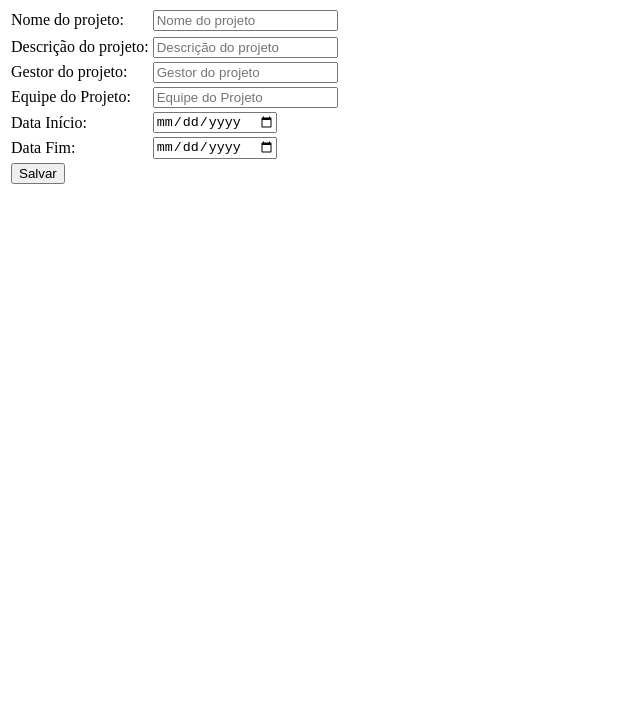
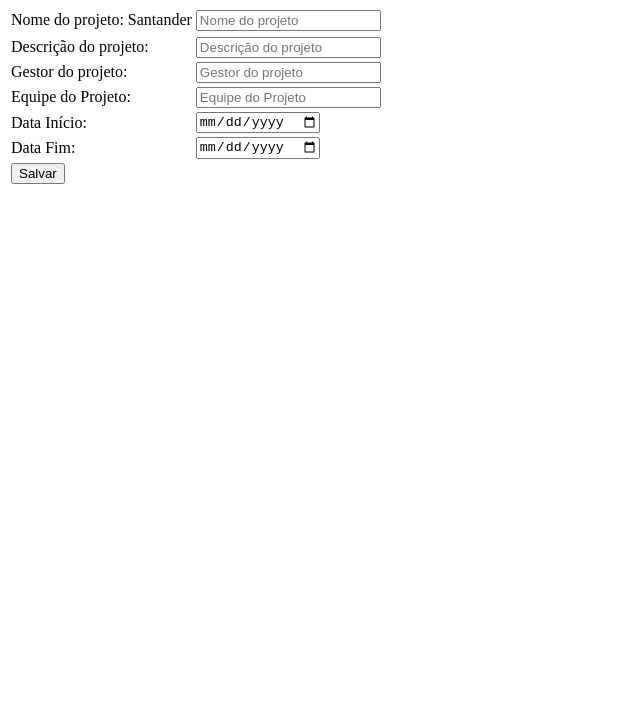
Before and after one commit to VinySout/devWeb, a plain HTML site: page index.html in a window 1280 px wide. Shown: the part 73-800 px from the top of the page, without its empty margins (0-640 px from the left). Drawn offline with Linux system fonts and the light colour scheme.

Commit message:
Inclusao de nome do projeto

```diff
--- a/index.html
+++ b/index.html
@@ -13,7 +13,7 @@
         <form action="javascript:void(0);" method="POST" onsubmit="app.Add()">
             <table>
                 <tr>
-                    <td><label>Nome do projeto:</label></td>
+                    <td><label>Nome do projeto: Santander</label></td>
                     <td><input id="addNome" class="" type="text" name="nomeProjeto" placeholder="Nome do projeto"/></td>
                 <tr>
                 <tr>
```
